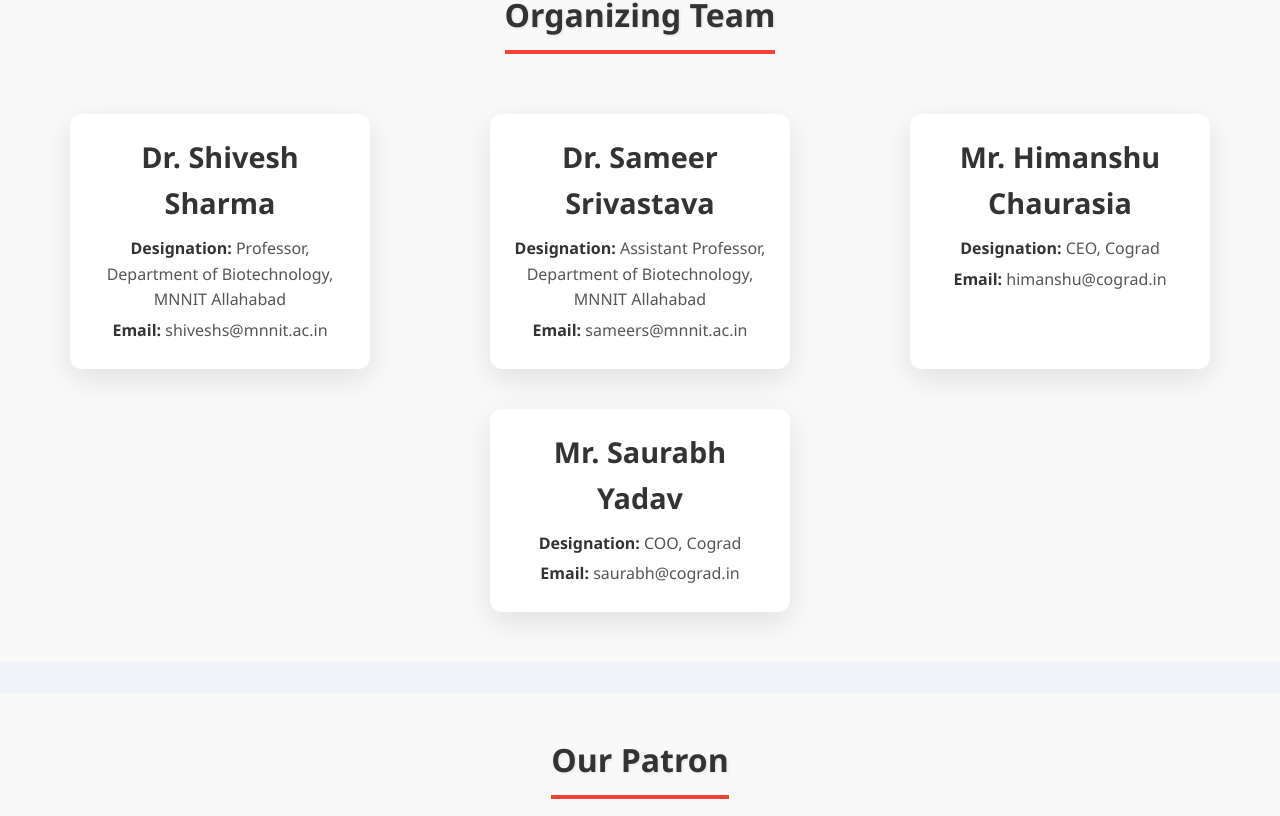
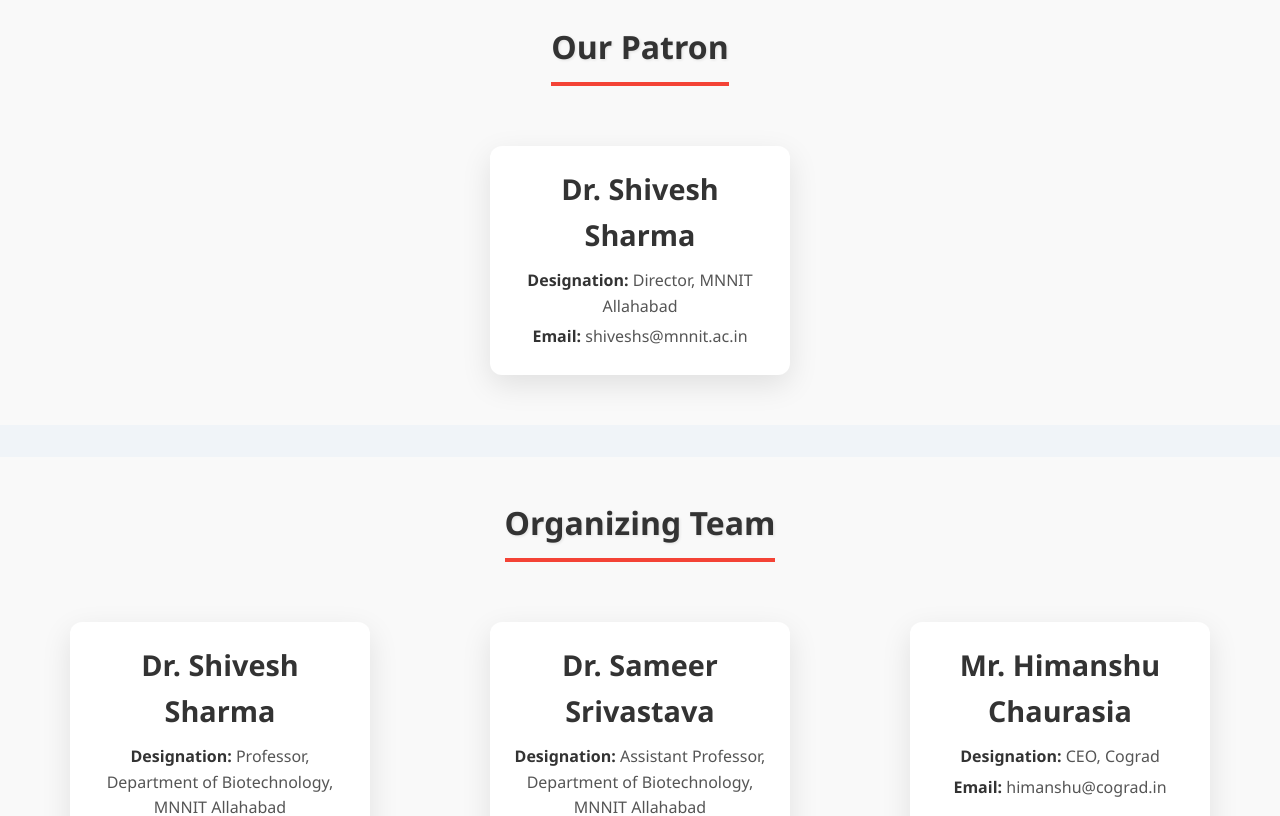
Before and after one commit to shagun1911/the-event-site, a React (Create React App) app: page / in a window 1280 px wide. Shown: the part 4274-5090 px from the top of the page. Built offline with nearby package versions, Linux system fonts and the light colour scheme.

Commit message:
Update App.js

```diff
--- a/src/App.js
+++ b/src/App.js
@@ -25,8 +25,9 @@ function App() {
       <AboutEventSection />
       <VenueSection />
       <Schedule />
+      <PatronSection />
       <SpeakersSection />
-      <PatronSection />
+
 
       <section id="location">
         <div className="map-container">
```
